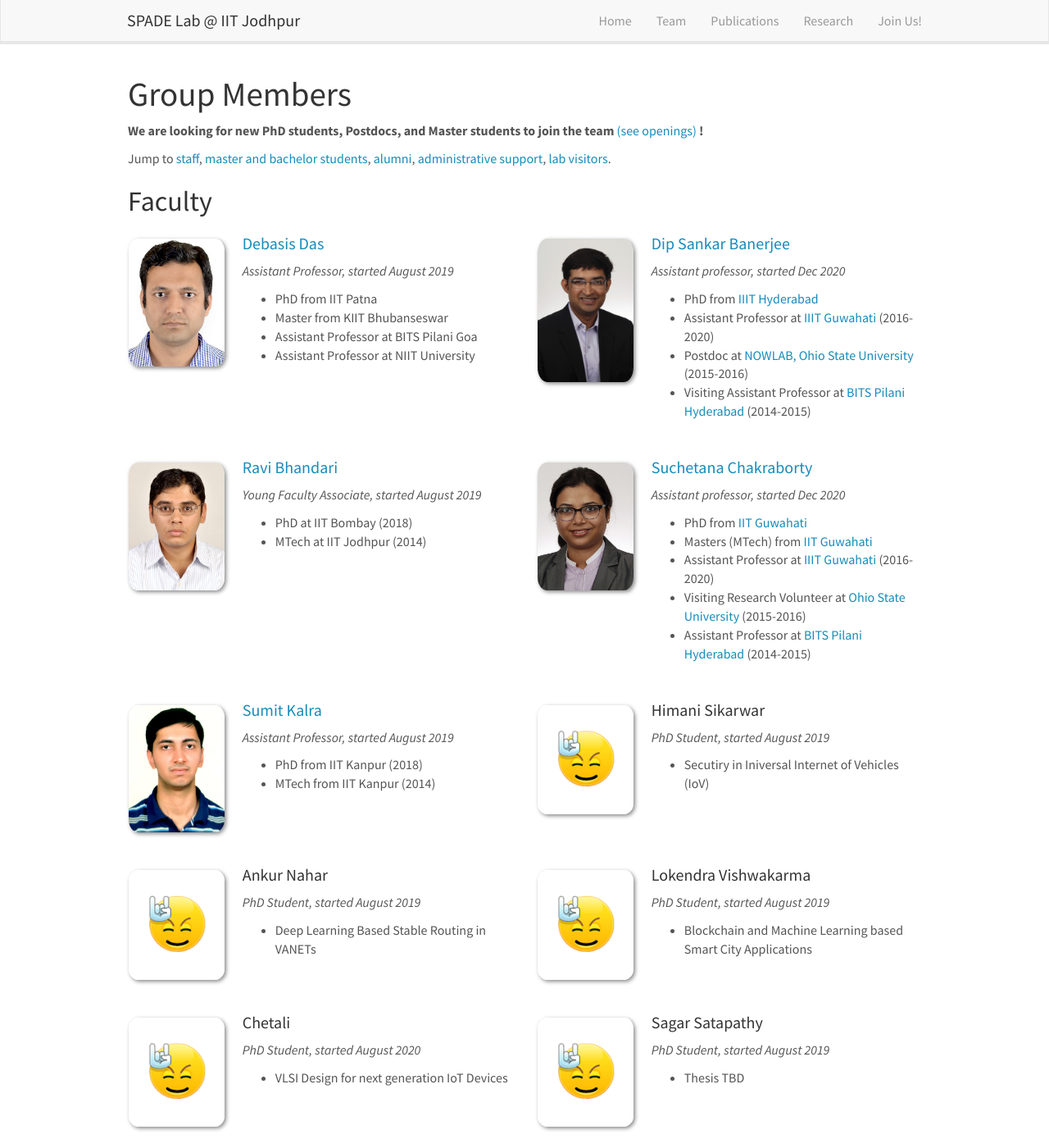
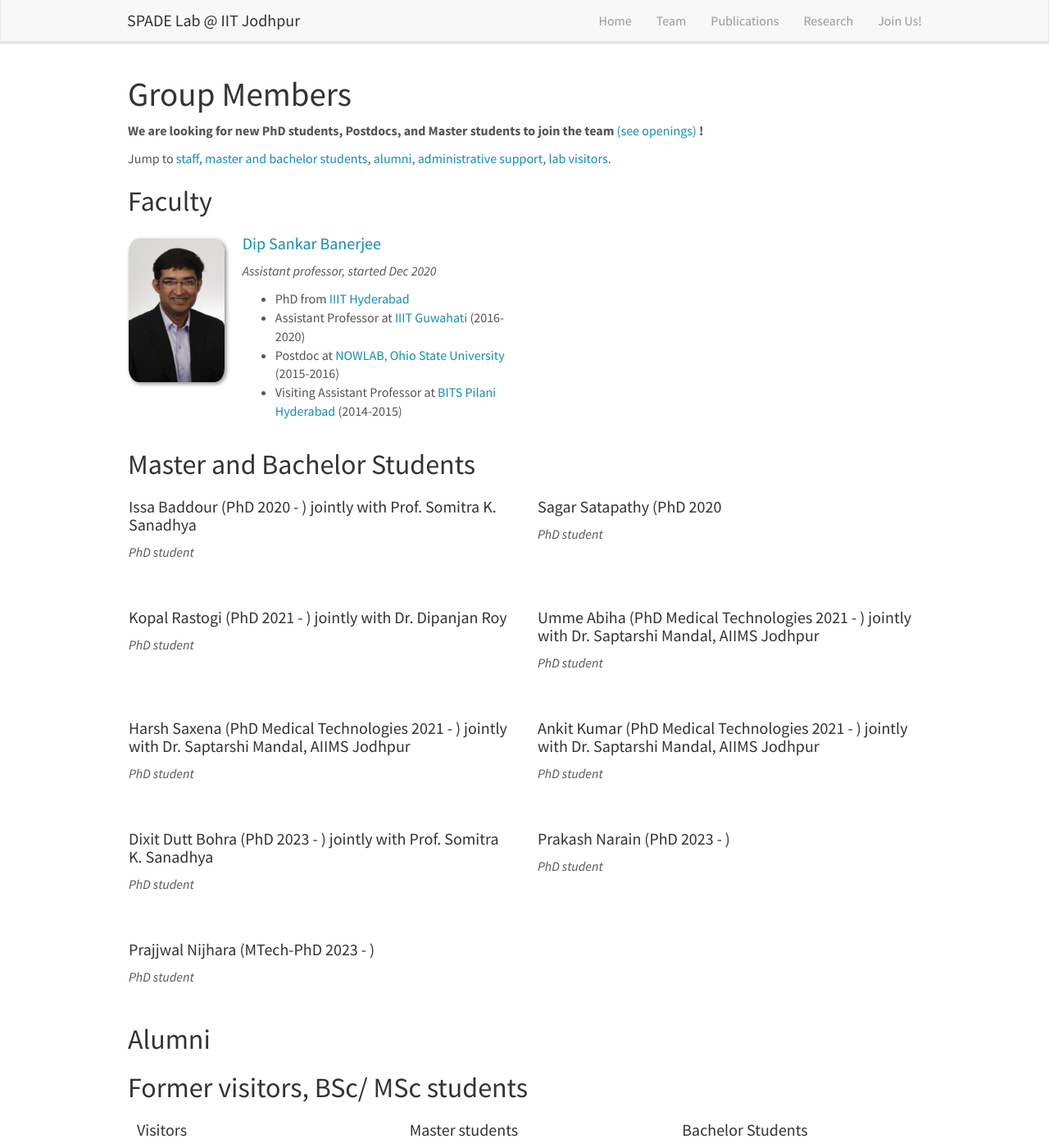
Before and after one commit to SPADE-IITJ/spade-iitj.github.io, a Jekyll site: the page built from _pages/team.md, in a window 1280 px wide and 1400 px high. Shown: the whole window at 82% size. Built offline with Jekyll 4.4.1, drawn with Linux system fonts in a browser that asks for light colours; nearby versions of some CDN libraries; some of the changed text lies outside the part shown.

Commit message:
Fix team details

```diff
--- a/_data/students.yml
+++ b/_data/students.yml
@@ -8,30 +8,65 @@
 #  education3:
 #  education4:
 
-- name: Garvit Chugh
+- name: Issa Baddour (PhD 2020 - ) jointly with Prof. Somitra K. Sanadhya
   photo: rock.jpg
-  info: Master student
+  info: PhD student
   email: email@iitj.ac.in
   number_educ: 0
   education1:
 
-- name: Padmakshi Mazumder
+- name: Sagar Satapathy (PhD 2020
   photo: rock.jpg
-  info: Master student
-  email: email@iitj.ac.in
+  info: PhD student
+  email:
   number_educ: 0
   education1:
 
-- name: Abhishek Sikarwar
+- name: Kopal Rastogi (PhD 2021 - ) jointly with Dr. Dipanjan Roy
   photo: rock.jpg
-  info: Master student
-  email: email@iitj.ac.in
+  info: PhD student
+  email:
   number_educ: 0
   education1:
 
-- name: Dolly Banswal
+- name: Umme Abiha (PhD Medical Technologies 2021 - ) jointly with Dr. Saptarshi Mandal, AIIMS Jodhpur
   photo: rock.jpg
-  info: Master student
-  email: email@iitj.ac.in
+  info: PhD student
+  email:
   number_educ: 0
   education1:
+
+- name: Harsh Saxena (PhD Medical Technologies 2021 - ) jointly with Dr. Saptarshi Mandal, AIIMS Jodhpur
+  photo: rock.jpg
+  info: PhD student
+  email:
+  number_educ: 0
+  education1:
+
+- name: Ankit Kumar (PhD Medical Technologies 2021 - ) jointly with Dr. Saptarshi Mandal, AIIMS Jodhpur
+  photo: rock.jpg
+  info: PhD student
+  email:
+  number_educ: 0
+  education1:
+
+- name: Dixit Dutt Bohra (PhD 2023 - ) jointly with Prof. Somitra K. Sanadhya
+  photo: rock.jpg
+  info: PhD student
+  email:
+  number_educ: 0
+  education1:
+
+- name: Prakash Narain (PhD 2023 - )
+  photo: rock.jpg
+  info: PhD student
+  email:
+  number_educ: 0
+  education1:
+
+- name: Prajjwal Nijhara (MTech-PhD 2023 - )
+  photo: rock.jpg
+  info: PhD student
+  email:
+  number_educ: 0
+  education1:
--- a/_data/team_members.yml
+++ b/_data/team_members.yml
@@ -1,13 +1,3 @@
-- name: <a href="https://sites.google.com/view/debasisdas">Debasis Das</a>
-  photo: debasis.jpg
-  info: Assistant Professor, started August 2019
-  email: debasis@iitj.ac.in
-  number_educ: 4
-  education1: PhD from IIT Patna
-  education2: Master from KIIT Bhubanseswar
-  education3: Assistant Professor at BITS Pilani Goa
-  education4: Assistant Professor at NIIT University
-
 - name: <a href="https://sites.google.com/site/dipsankarban/">Dip Sankar Banerjee</a>
   photo: dsb.jpg
   info: Assistant professor, started Dec 2020
@@ -17,78 +7,3 @@
   education2: Assistant Professor at <a href="http://iiitg.ac.in/"> IIIT Guwahati </a> (2016-2020)
   education3: Postdoc at <a href="http://nowlab.cse.ohio-state.edu/">NOWLAB, Ohio State University</a> (2015-2016)
   education4: Visiting Assistant Professor at <a href="https://www.bits-pilani.ac.in/hyderabad/computerscience/ComputerScience"> BITS Pilani Hyderabad </a> (2014-2015)
-
-- name: <a href="https://www.cse.iitb.ac.in/~ravib/">Ravi Bhandari</a>
-  photo: ravi.jpg
-  info: Young Faculty Associate, started August 2019
-  email: rbhandari@iitj.ac.in
-  number_educ: 2
-  education1: PhD at IIT Bombay (2018)
-  education2: MTech at IIT Jodhpur (2014)
-
-- name: <a href="https://sites.google.com/site/suchetana0116">Suchetana Chakraborty</a>
-  photo: sc.jpg
-  info: Assistant professor, started Dec 2020
-  email: suchetana@iitj.ac.in
-  number_educ: 5
-  education1: PhD from <a href="https://www.iitg.ac.in/cse/">IIT Guwahati</a>
-  education2: Masters (MTech) from <a href="https://www.iitg.ac.in/cse/">IIT Guwahati</a>
-  education3: Assistant Professor at <a href="http://iiitg.ac.in/"> IIIT Guwahati </a> (2016-2020)
-  education4: Visiting Research Volunteer at <a href="https://medicine.osu.edu/departments/biomedical-informatics">Ohio State University</a> (2015-2016)
-  education5: Assistant Professor at <a href="https://www.bits-pilani.ac.in/hyderabad/computerscience/ComputerScience"> BITS Pilani Hyderabad </a> (2014-2015)
-
-- name: <a href="https://sites.google.com/view/sumitkalra/">Sumit Kalra</a>
-  photo: sumit.jpg
-  info: Assistant Professor, started August 2019
-  email: sumitk@iitj.ac.in
-  number_educ: 2
-  education1: PhD from IIT Kanpur (2018)
-  education2: MTech from IIT Kanpur (2014)
-
-
-- name: Himani Sikarwar
-  photo: rock.jpg
-  info: PhD Student, started August 2019
-  email: email@iitj.ac.in
-  number_educ: 1
-  education1: Secutiry in Iniversal Internet of Vehicles (IoV)
-  education2: MTech at IIT Kanpur (2014)
-
-
-- name: Ankur Nahar
-  photo: rock.jpg
-  info: PhD Student, started August 2019
-  email: email@iitj.ac.in
-  number_educ: 1
-  education1: Deep Learning Based Stable Routing in VANETs
-
-- name: Lokendra Vishwakarma
-  photo: rock.jpg
-  info: PhD Student, started August 2019
-  email: email@iitj.ac.in
-  number_educ: 1
-  education1: Blockchain and Machine Learning based Smart City Applications
-
-- name: Chetali
-  photo: rock.jpg
-  info: PhD Student, started August 2020
-  email: chetali.1@iitj.ac.in
-  number_educ: 1
-  education1: VLSI Design for next generation IoT Devices
-
-- name: Sagar Satapathy
-  photo: rock.jpg
-  info: PhD Student, started August 2019
-  email: satapathy.2@iitj.ac.in
-  number_educ: 1
-  education1: Thesis TBD
-
-- name: "This could be you !"
-  photo: rock.jpg
-  info: See <a href="https://SPADElab-iitj.github.io/vacancies">openings</a> for more info
-  email: SPADElab@cse.iitj.ac.in
-  number_educ: 0
-  education1:
-  education2:
-  education3:
-  education4:
```
